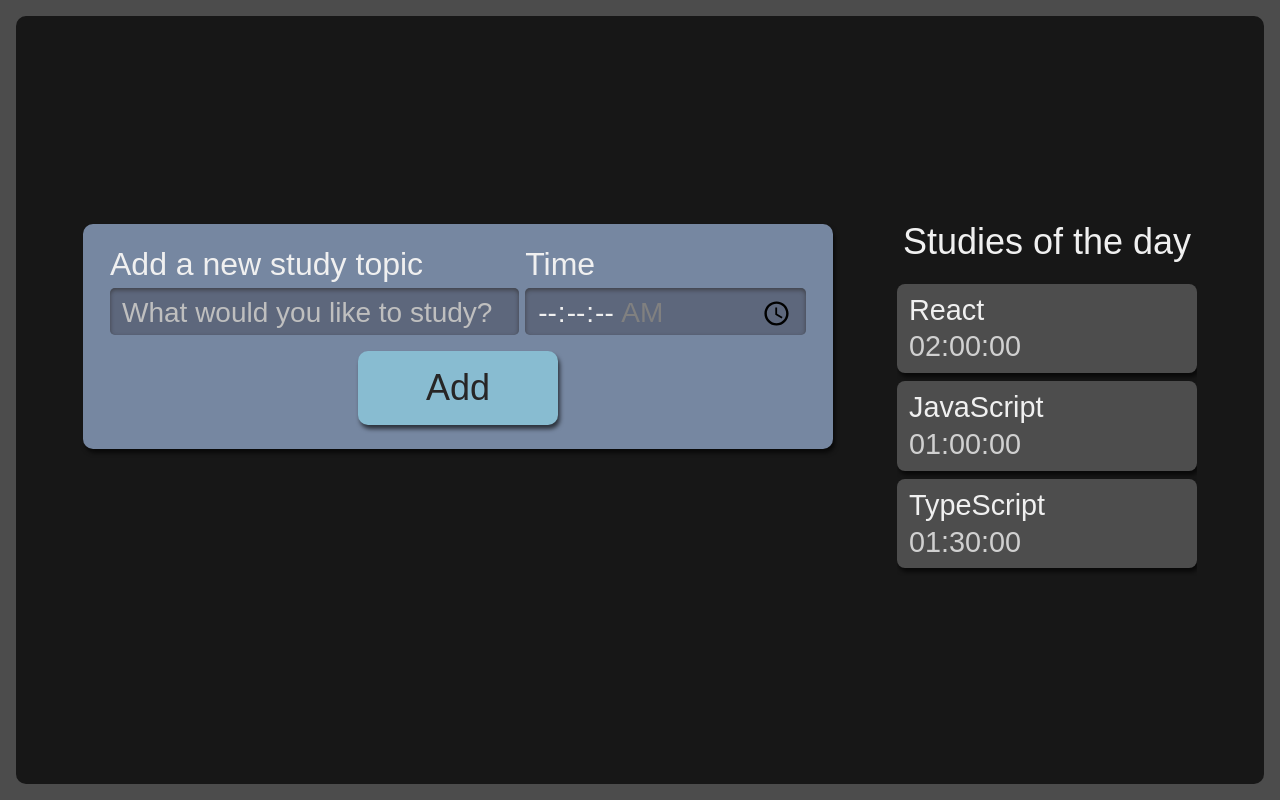
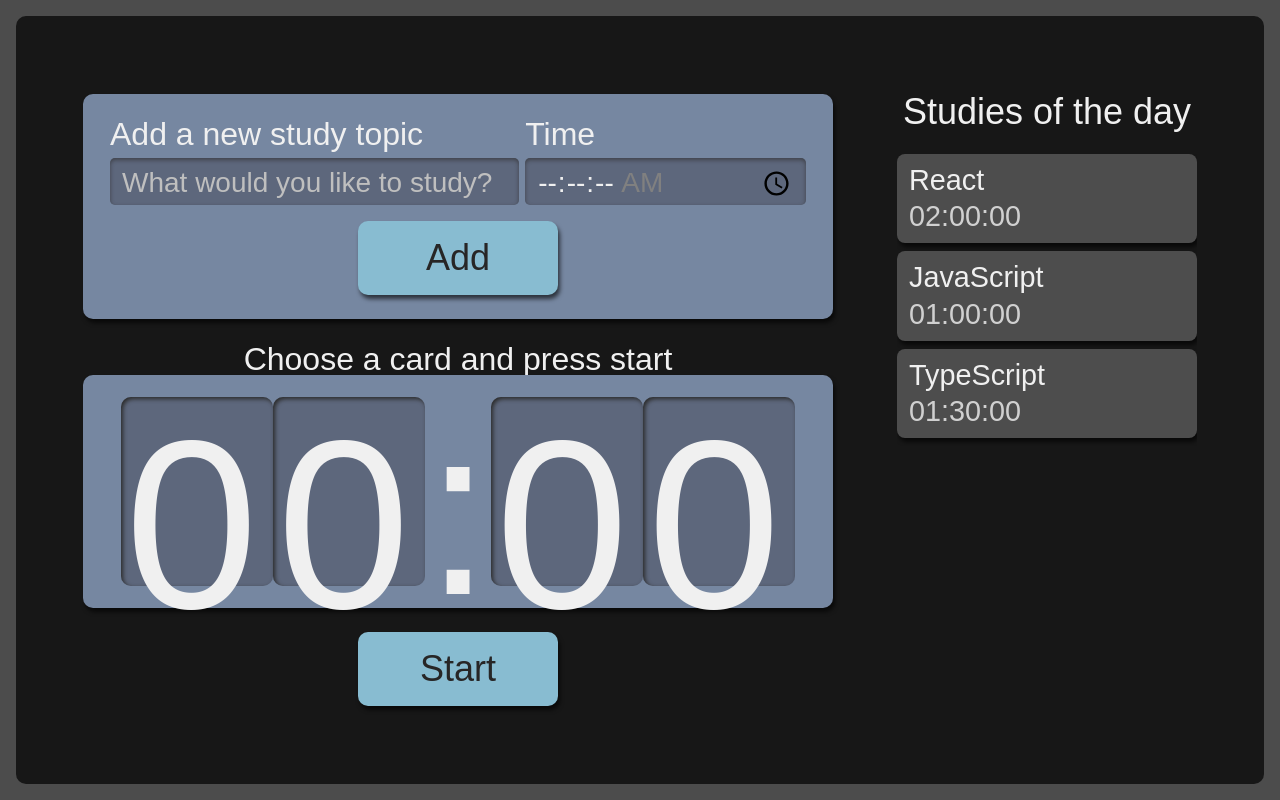
Before and after one commit to artenlf/react-typescript-studies, a React (Create React App) app: page / in a window 1280 px wide. Built offline with nearby package versions, Linux system fonts and the light colour scheme.

Commit message:
Codes - lesson 10 - Stopwatch and Clock components

```diff
--- /dev/null
+++ b/src/components/Clock/Clock.module.scss
@@ -0,0 +1,21 @@
+.clockNumber {
+    background-color: #5D677C;
+    box-shadow: 2px 2px 4px #2B2B2B inset;
+    height: 3.6rem;
+    width: 3rem;
+    padding: 8px 4px;
+    border-radius: 10px;
+
+    @media screen and (min-width:1280px) {
+      height: 10.8rem;
+      width: 9rem;
+    }
+  }
+
+  .clockColon {
+    height: 4.2rem;
+
+    @media screen and (min-width:1280px) {
+      height: 12.6rem;
+    }
+  }
--- /dev/null
+++ b/src/components/Clock/Clock.tsx
@@ -0,0 +1,15 @@
+import style from "./Clock.module.scss";
+
+const Clock = () => {
+  return (
+    <>
+      <span className={style.clockNumber}>0</span>
+      <span className={style.clockNumber}>0</span>
+      <span className={style.clockColon}>:</span>
+      <span className={style.clockNumber}>0</span>
+      <span className={style.clockNumber}>0</span>
+    </>
+  );
+};
+
+export default Clock;
--- /dev/null
+++ b/src/components/Stopwatch/Stopwatch.module.scss
@@ -0,0 +1,59 @@
+.stopwatch {
+    display: flex;
+    flex-direction: column;
+    align-items: center;
+    grid-area: stopwatch;
+
+    .clockWrapper {
+      align-items: center;
+      background-color: #7687A1;
+      border-radius: 10px;
+      box-shadow: 2px 4px 4px #0000009F;
+      box-sizing: border-box;
+      display: flex;
+      font-size: 5rem;
+      justify-content: center;
+      margin-bottom: 24px;
+      padding: 16px 12px;
+      width: 100%;
+    }
+
+    .title {
+      font-size: 2rem;
+    }
+
+    button {
+      background-color: #88bcd1;
+      border-radius: 10px;
+      box-shadow: 2px 4px 4px #0000009F;
+      color: #272626;
+      cursor: pointer;
+      font-size: 1.25rem;
+      padding: 16px;
+      width: 150px;
+
+      &:active {
+        background-color: #7CA6B7;
+        box-shadow: 2px 2px 4px #0000009F inset;
+        cursor: auto;
+      }
+    }
+
+    @media screen and (min-width:1280px) {
+
+      .clockWrapper{
+        font-size: 15rem;
+      }
+
+      p {
+        font-size: 2rem;
+      }
+
+      button {
+        grid-column-start: span 2;
+        justify-self: center;
+        width: 200px;
+        font-size: 2.25rem;
+      }
+    }
+  }
--- /dev/null
+++ b/src/components/Stopwatch/Stopwatch.tsx
@@ -0,0 +1,17 @@
+import Button from "../Button/Button";
+import Clock from "../Clock/Clock";
+import style from "./Stopwatch.module.scss";
+
+const Stopwatch = () => {
+  return (
+    <div className={style.stopwatch}>
+      <p className={style.title}>Choose a card and press start</p>
+      <div className={style.clockWrapper}>
+        <Clock />
+      </div>
+      <Button>Start</Button>
+    </div>
+  );
+};
+
+export default Stopwatch;
--- a/src/pages/App.tsx
+++ b/src/pages/App.tsx
@@ -1,5 +1,6 @@
 import Form from "../components/Form/Form";
 import List from "../components/List/List";
+import Stopwatch from "../components/Stopwatch/Stopwatch";
 import style from "./App.module.scss";
 
 function App() {
@@ -7,6 +8,7 @@
     <div className={style.AppStyle}>
       <Form />
       <List />
+      <Stopwatch />
     </div>
   );
 }
```
